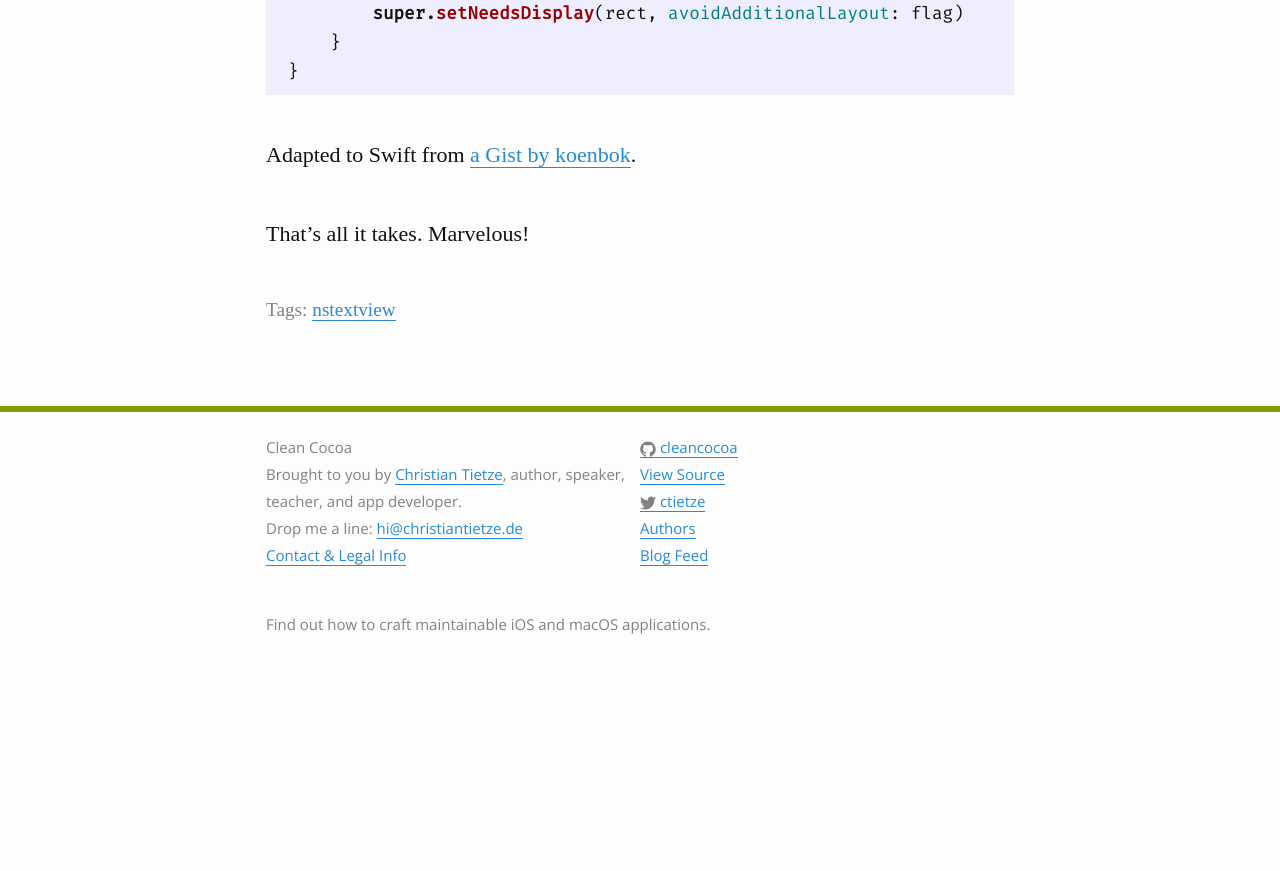
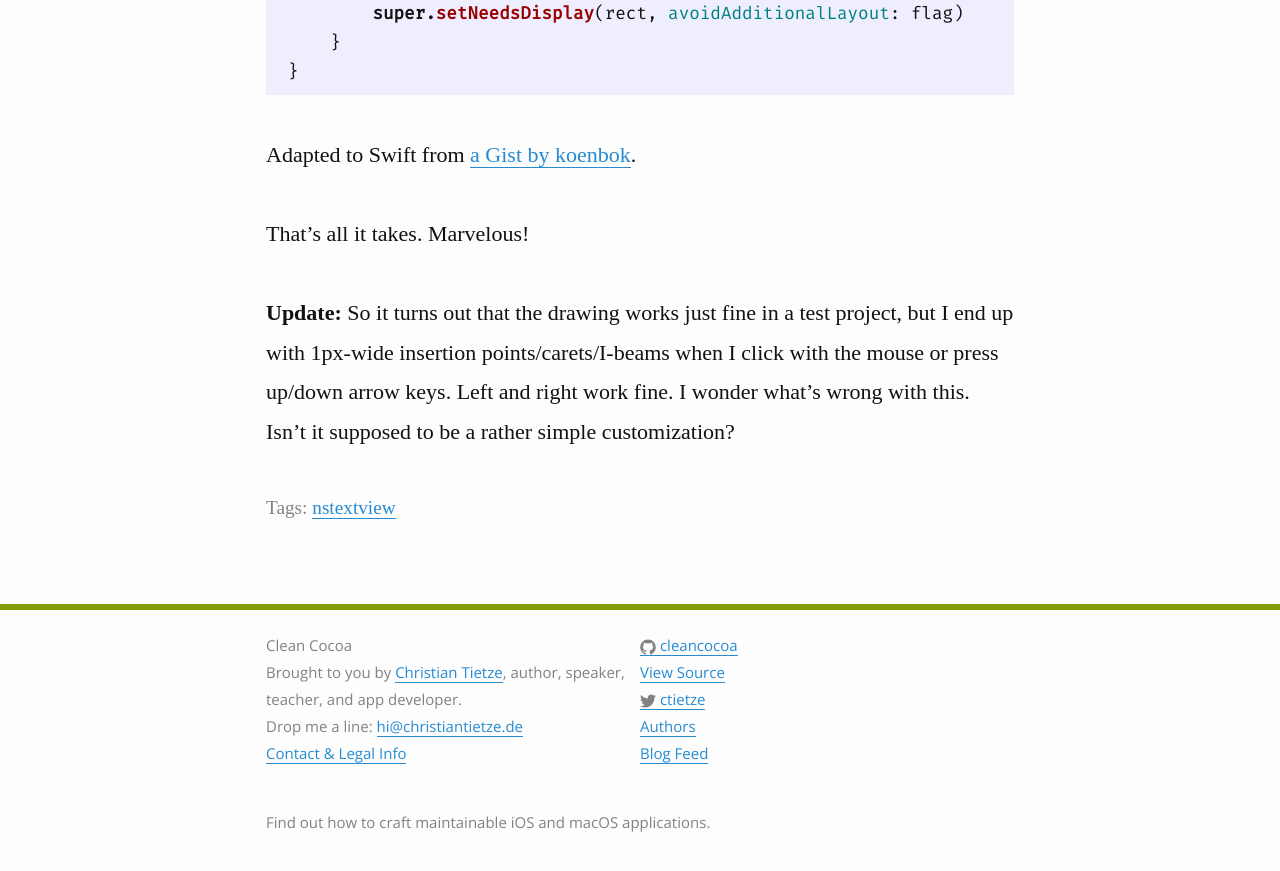
Before and after one commit to CleanCocoa/cleancocoa.github.io, a Jekyll site: the page built from _posts/2017-08-09-nstextview-fat-caret.md, in a window 1280 px wide and 900 px high, scrolled down 969 px. Shown: the top 871 px of the window. Built offline with Jekyll 4.4.1, drawn with Linux system fonts in a browser that asks for light colours; some web fonts are replaced; before the commit the page ends 1671 px from its top, so only the background shows below that.

Commit message:
update post

```diff
--- a/_posts/2017-08-09-nstextview-fat-caret.md
+++ b/_posts/2017-08-09-nstextview-fat-caret.md
@@ -29,3 +29,5 @@ class MyTextView: NSTextView {
 Adapted to Swift from [a Gist by koenbok](https://gist.github.com/koenbok/a1b8d942977f69ff102b).
 
 That's all it takes. Marvelous!
+
+**Update:** So it turns out that the drawing works just fine in a test project, but I end up with 1px-wide insertion points/carets/I-beams when I click with the mouse or press up/down arrow keys. Left and right work fine. I wonder what's wrong with this. Isn't it supposed to be a rather simple customization?
```
